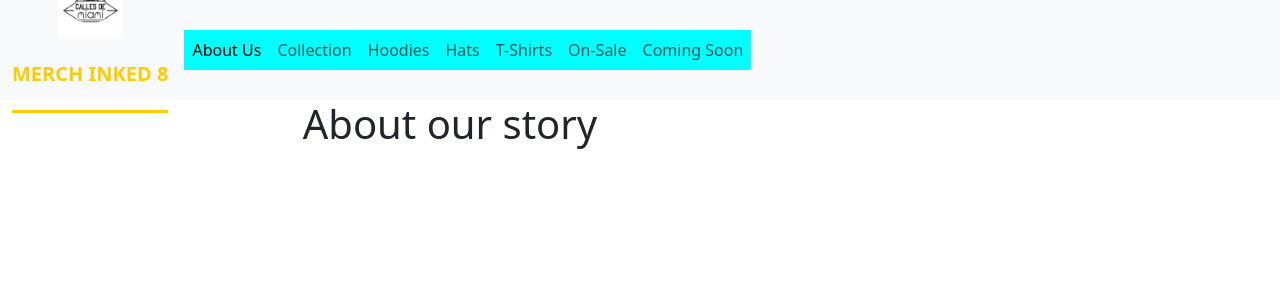
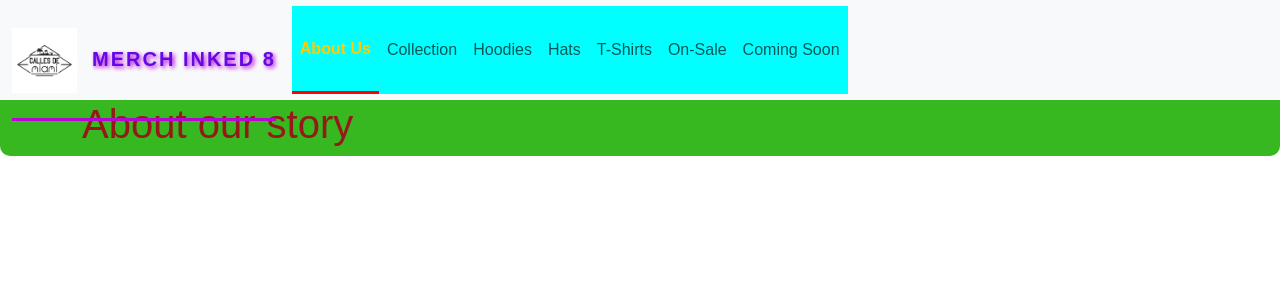
Before and after one commit to secretmedellin/react-intro, a React (Create React App) app: page / in a window 1280 px wide. Shown: the top 300 px of the page. Built offline with nearby package versions, Linux system fonts and the light colour scheme.

Commit message:
color on nav-bar

```diff
--- a/src/App.css
+++ b/src/App.css
@@ -1,41 +1,41 @@
-.App {
+/* .App {
   text-align: center;
-}
+} */
 
-.App-logo {
+/* .App-logo {
   height: 40vmin;
   pointer-events: none;
-}
+} */
 
-@media (prefers-reduced-motion: no-preference) {
+/* @media (prefers-reduced-motion: no-preference) {
   .App-logo {
     animation: App-logo-spin infinite 20s linear;
   }
-}
+} */
 
-.App-header {
-  background-color: white;
+/* .App-header {
+  background-color: rgb(92, 9, 111);
   min-height: 100vh;
   display: flex;
   flex-direction: column;
   align-items: center;
   justify-content: center;
   font-size: calc(10px + 2vmin);
-  color: white;
-}
+  color: rgb(72, 7, 113);
+} */
 
-.App-link {
-  color: #61dafb;
-}
+/* .App-link {
+  color: #e6141b;
+} */
 
-@keyframes App-logo-spin {
+/* @keyframes App-logo-spin {
   from {
     transform: rotate(0deg);
   }
   to {
     transform: rotate(360deg);
   }
-}
+} */
 
 .navbar {
   height: 100px;
@@ -43,31 +43,10 @@
 
 .navbar-brand {
   font-weight: 600;
-  border-bottom: 3px solid #ffcc01;
-  color: #ffcc01 !important;
+  border-bottom: 3px solid #b607d1;
+  color: #610ae3 !important;
   pointer-events: auto;
   text-decoration: none;
-}
-
-.navbar-toggler {
-  line-height: 1;
-  /* color: */
-  background-color: aqua;
-  /* border: */
-  /* border-radius:*/
-  /* transition: ; */
-}
-
-.navbar-toggler-icon {
-  color: blue;
-}
-
-.collapse {
-  /* transition: ; */
-}
-
-.navbar-collapse {
-  /* transition: ; */
 }
 
 .navbar-nav {
@@ -81,3 +60,61 @@
   position: relative;
   top: -20px;
 }
+.btn-hover {
+  height: 5.866666666666666vw;
+  height: 88px;
+  color: #a11212;
+}
+
+.btn-hover:hover {
+  border-bottom: 3px solid #0901ff;
+  color: #05ff01;
+  pointer-events: auto;
+  text-decoration: none;
+}
+.nav-link.active {
+  font-weight: 600;
+  border-bottom: 3px solid #ff0105;
+  color: #ffcc01 !important;
+  pointer-events: auto;
+  text-decoration: none;
+}
+
+#root {
+  background: #37b720;
+  color: rgb(150, 25, 25);
+  font-family: "Orbitron", sans-serif;
+  border-radius: 10px;
+}
+
+/* .btn {
+  background: #066deb;
+  color: rgb(241, 237, 17);
+  padding: 5%;
+  border: 0px;
+  border-radius: 50%;
+  width: 60px;
+  height: 60px;
+  margin: 5px;
+  font-size: 25px;
+  cursor: pointer;
+  outline: none;
+}
+
+.btn:focus {
+  background: rgb(64, 7, 7);
+  color: #ab0ddb;
+} */
+
+#header {
+  text-shadow: 2px 2px 4px #be0ae2;
+  letter-spacing: 2px;
+  text-align: right;
+  display: inline-block;
+  margin-left: 15px;
+  font-family: gi, sans-serif;
+  font-size: 100%;
+  font-weight: 700;
+  align-items: center;
+  margin-top: 60px;
+}
```
